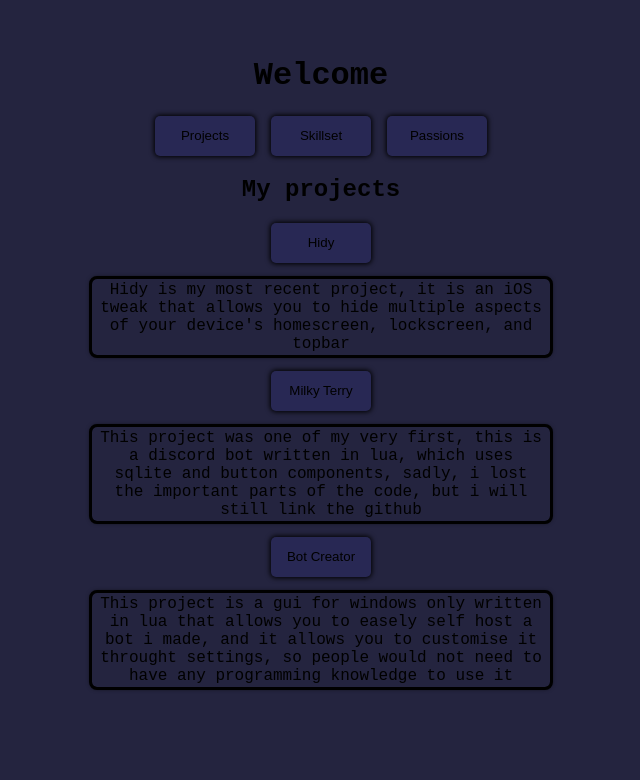
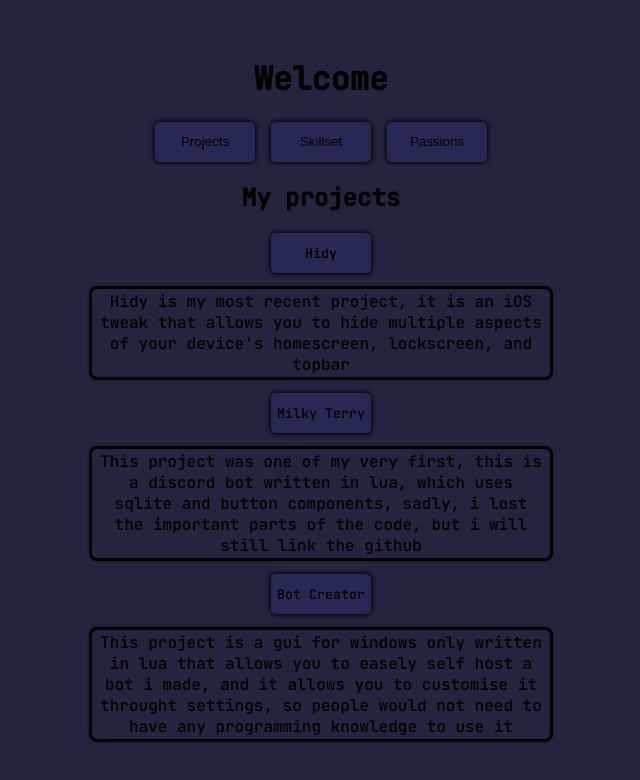
Before and after one commit to justdie386/justdie, a SvelteKit app: page / in a window 1280 px wide. Shown: the top 780 px of the page, without its empty margins (339-979 px from the left). Built offline with nearby package versions, Linux system fonts and the light colour scheme.

Commit message:
fixed fonts being ass

```diff
--- a/src/routes/+page.svelte
+++ b/src/routes/+page.svelte
@@ -23,6 +23,7 @@
 </body>
 
 <style>
+	@import url('https://fonts.googleapis.com/css2?family=JetBrains+Mono:wght@500&display=swap');
 	:root,
 	body {
 		padding: 10px;
@@ -36,7 +37,7 @@
 		justify-content: stretch;
 		background-color: #24243f;
 		color: black;
-		font-family: JetBrains Mono, monospace;
+		font-family: JetBrains Mono;
 		overflow: hidden;
 	}
 
--- a/src/routes/projects.svelte
+++ b/src/routes/projects.svelte
@@ -13,6 +13,7 @@
 </div>
 
 <style>
+    @import url('https://fonts.googleapis.com/css2?family=JetBrains+Mono:wght@500&display=swap');
     div {
         display: block;
         border-radius: 5px;
@@ -33,6 +34,7 @@
 		background-color: #282854;
 		color: black;
 		transition: ease 200ms;
+        font-family: JetBrains Mono;
 		box-shadow: 0 0 5px 1px black;
 	}
     button:hover{
```
